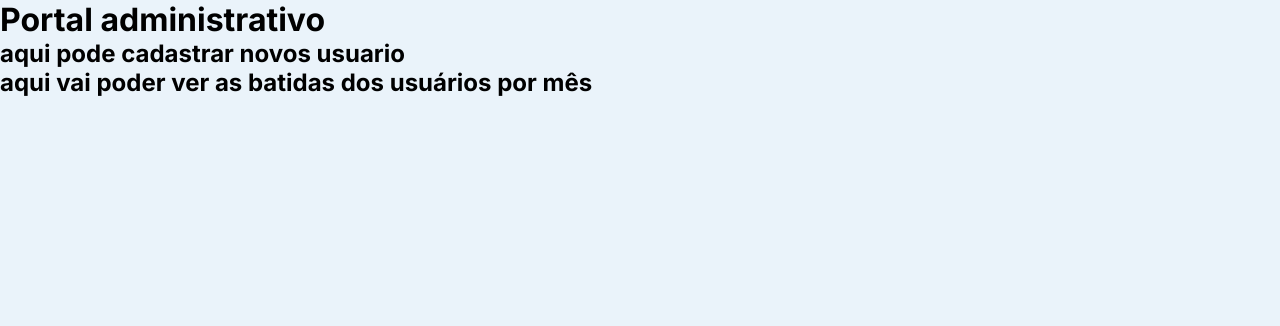
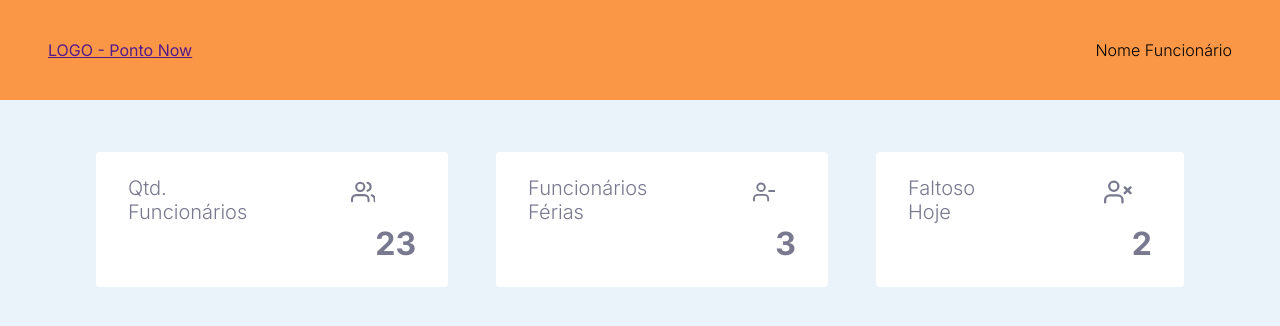
Before and after one commit to jorgelucasalima/pontonow, a React (Create React App) app: page /admin in a window 1280 px wide. Shown: the top 326 px of the page. Built offline with nearby package versions, Linux system fonts and the light colour scheme.

Commit message:
criado dashboard para admin

```diff
--- /dev/null
+++ b/src/components/DashboardAdmin/index.jsx
@@ -0,0 +1,27 @@
+import { Container, Content } from "./styles"
+import { FiUsers, FiUserMinus, FiUserX } from "react-icons/fi";
+
+export function DashboardAdmin() {
+  return(
+    <Container>
+      <Content>
+        <div>
+          <p>Qtd. Funcionários</p>
+          <FiUsers/>
+          <strong>23</strong>
+        </div>
+        <div>
+          <p>Funcionários Férias</p>
+          <FiUserMinus/>
+          <strong>3</strong>
+        </div>
+        <div>
+          <p>Faltoso Hoje</p>
+          <FiUserX/>
+          <strong>2</strong>
+        </div>
+      </Content>
+    </Container>
+
+  )
+}
--- /dev/null
+++ b/src/components/DashboardAdmin/styles.js
@@ -0,0 +1,41 @@
+import styled from 'styled-components';
+
+export const Container = styled.div`
+  max-width: 1120px;
+  margin: 0 auto;
+  padding: 0.25rem 1rem;
+  color: var(--texto);
+`;
+
+
+export const Content = styled.div`
+  display: grid;
+  grid-template-columns: repeat(3, 1fr);
+  gap: 3rem;
+  margin-top: 3rem;
+
+  div {
+    background: var(--fundo-header);
+    padding: 1.5rem 2rem;
+    border-radius: 0.25rem;
+
+    display: flex;
+
+    p{
+      font-size: 1.25rem;
+      margin-bottom: 1rem;
+      margin-right: 6rem;
+    }
+
+    svg {
+      font-size: 2rem;
+    }
+
+    strong{
+      font-size: 2rem;
+      margin-top: 3rem;
+    }
+
+  }
+
+`
--- a/src/pages/Administrativo/index.jsx
+++ b/src/pages/Administrativo/index.jsx
@@ -1,10 +1,12 @@
+import { DashboardAdmin } from '../../components/DashboardAdmin';
+import {Header} from '../../components/Header';
+
 
 export function Administrativo() {
   return (
     <>
-      <h1>Portal administrativo</h1>
-      <h2>aqui pode cadastrar novos usuario</h2>
-      <h2>aqui vai poder ver as batidas dos usuários por mês</h2>
-    </>
+    <Header/>
+    <DashboardAdmin/>
+   </>
   )
 }
--- a/src/pages/Login/styles.js
+++ b/src/pages/Login/styles.js
@@ -1,10 +1,12 @@
 import styled from 'styled-components';
 
 export const Container = styled.div`
+  max-width: 1120px;
+  margin: 0 auto;
+  margin-top: 2rem;
+  padding: 0.25rem 1rem;
+  color: var(--texto);
   display: flex;
-  margin-top: 5rem;
-  margin-left: 15rem;
-  padding: 0 auto;
 `;
 
 export const ContentImg = styled.div`
```
